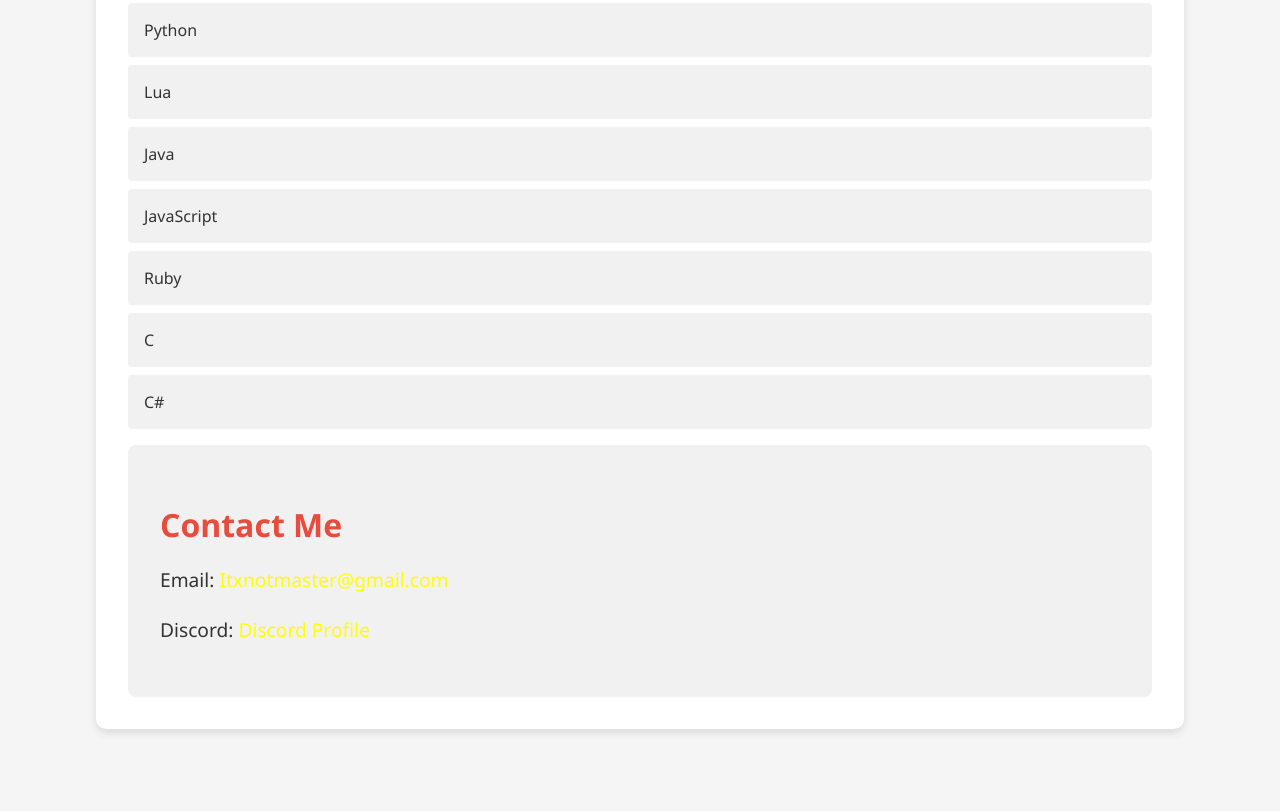
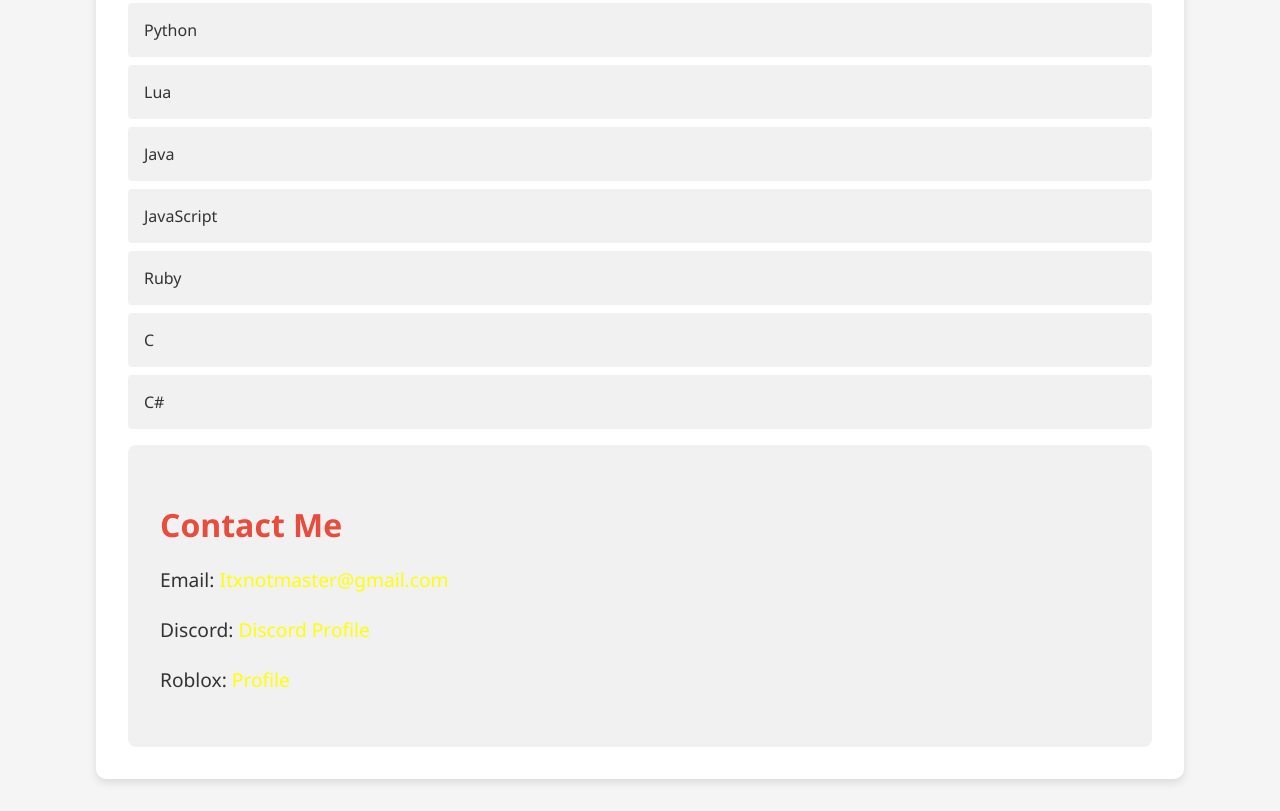
Before and after one commit to LukasOnGith/baka, a plain HTML site: page index.html in a window 1280 px wide. Shown: the part 1717-2528 px from the top of the page. Before the commit the page ends 2478 px from the top, so only its background shows below. Drawn offline with Linux system fonts and the light colour scheme.

Commit message:
Update index.html

```diff
--- a/index.html
+++ b/index.html
@@ -475,6 +475,7 @@
             <h2 data-lang="ru" style="display: none;">Свяжитесь со мной</h2>
             <p>Email: <a href="mailto:Itxnotmaster@gmail.com">Itxnotmaster@gmail.com</a></p>
             <p>Discord: <a href="https://discordapp.com/users/1119218378259845183" target="_blank" style="color: yellow;">Discord Profile</a></p>
+            <p>Roblox: <a href="https://www.roblox.com/users/1947521761/profile">Profile</a></p>
         </section>
     </div>
 </body>
```
